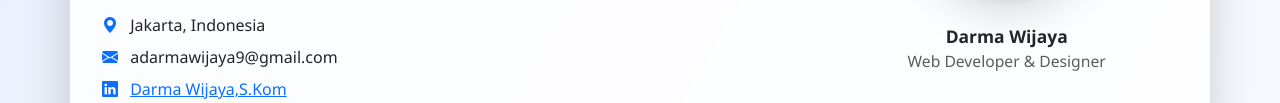
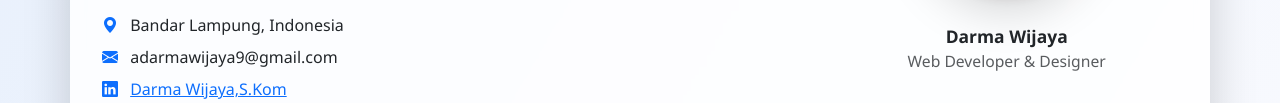
Before and after one commit to darmawijaya1/Porto, a plain HTML site: page about.html in a window 1280 px wide. Shown: the part 295-398 px from the top of the page. Drawn offline with nearby package versions, Linux system fonts and the light colour scheme.

Commit message:
Update about.html

```diff
--- a/about.html
+++ b/about.html
@@ -85,7 +85,7 @@
             Aktif di komunitas teknologi, senang belajar hal baru, dan selalu mengeksplorasi teknologi web modern.
           </p>
           <ul class="list-unstyled mb-0">
-            <li class="mb-2"><span class="me-2 text-primary"><i class="bi bi-geo-alt-fill"></i></span> Jakarta, Indonesia</li>
+            <li class="mb-2"><span class="me-2 text-primary"><i class="bi bi-geo-alt-fill"></i></span> Bandar Lampung, Indonesia</li>
             <li class="mb-2"><span class="me-2 text-primary"><i class="bi bi-envelope-fill"></i></span> adarmawijaya9@gmail.com</li>
             <li><span class="me-2 text-primary"><i class="bi bi-linkedin"></i></span> <a href="https://www.linkedin.com/in/darma-wijaya-089bb5147/" target="_blank">Darma Wijaya,S.Kom</a></li>
           </ul>
```
